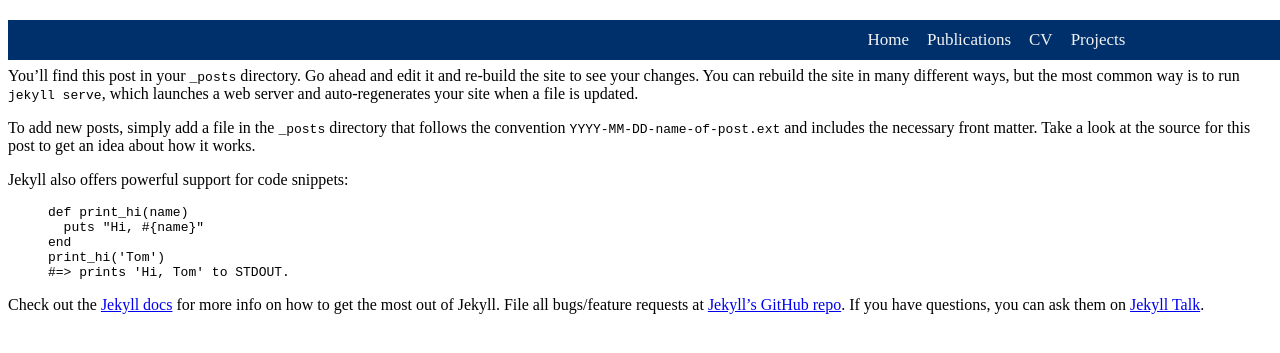
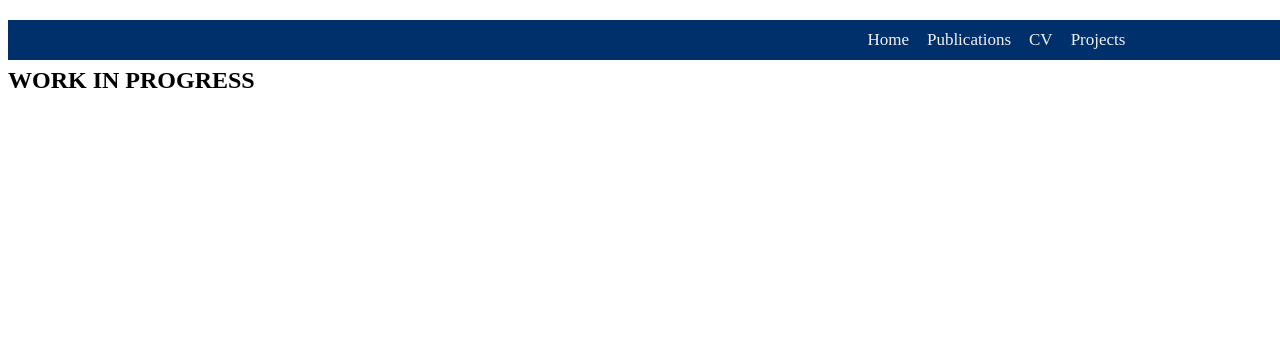
Before and after one commit to Kapi2910/kapi2910.github.io, a Jekyll site: the page built from _posts/2025-03-12-vid-to-rf-seizure.md, in a window 1280 px wide. Shown: the top 353 px of the page. Built offline with Jekyll 4.4.1, drawn with Linux system fonts in a browser that asks for light colours; nearby versions of some CDN libraries; some web fonts are replaced; a style sheet for code colours, icons or effects is not loaded.

Commit message:
minor fixes; Projects made WIP

```diff
--- a/_posts/2025-03-12-vid-to-rf-seizure.md
+++ b/_posts/2025-03-12-vid-to-rf-seizure.md
@@ -1,25 +1,7 @@
 ---
 layout: project
-title:  "Nocturnal Seizure Detection"
-description: This is the project description
-date: "2025-03-09 21:02:52"
+title:  "Video to RF"
+description: WIP
+date: "2025-03-12"
 ---
-You’ll find this post in your `_posts` directory. Go ahead and edit it and re-build the site to see your changes. You can rebuild the site in many different ways, but the most common way is to run `jekyll serve`, which launches a web server and auto-regenerates your site when a file is updated.
-
-To add new posts, simply add a file in the `_posts` directory that follows the convention `YYYY-MM-DD-name-of-post.ext` and includes the necessary front matter. Take a look at the source for this post to get an idea about how it works.
-
-Jekyll also offers powerful support for code snippets:
-
-{% highlight ruby %}
-def print_hi(name)
-  puts "Hi, #{name}"
-end
-print_hi('Tom')
-#=> prints 'Hi, Tom' to STDOUT.
-{% endhighlight %}
-
-Check out the [Jekyll docs][jekyll-docs] for more info on how to get the most out of Jekyll. File all bugs/feature requests at [Jekyll’s GitHub repo][jekyll-gh]. If you have questions, you can ask them on [Jekyll Talk][jekyll-talk].
-
-[jekyll-docs]: https://jekyllrb.com/docs/home
-[jekyll-gh]:   https://github.com/jekyll/jekyll
-[jekyll-talk]: https://talk.jekyllrb.com/
+# WORK IN PROGRESS
```
Also changed, not shown: _posts/2025-03-09-nocturnal-seizure.md (+1 -1 lines).
